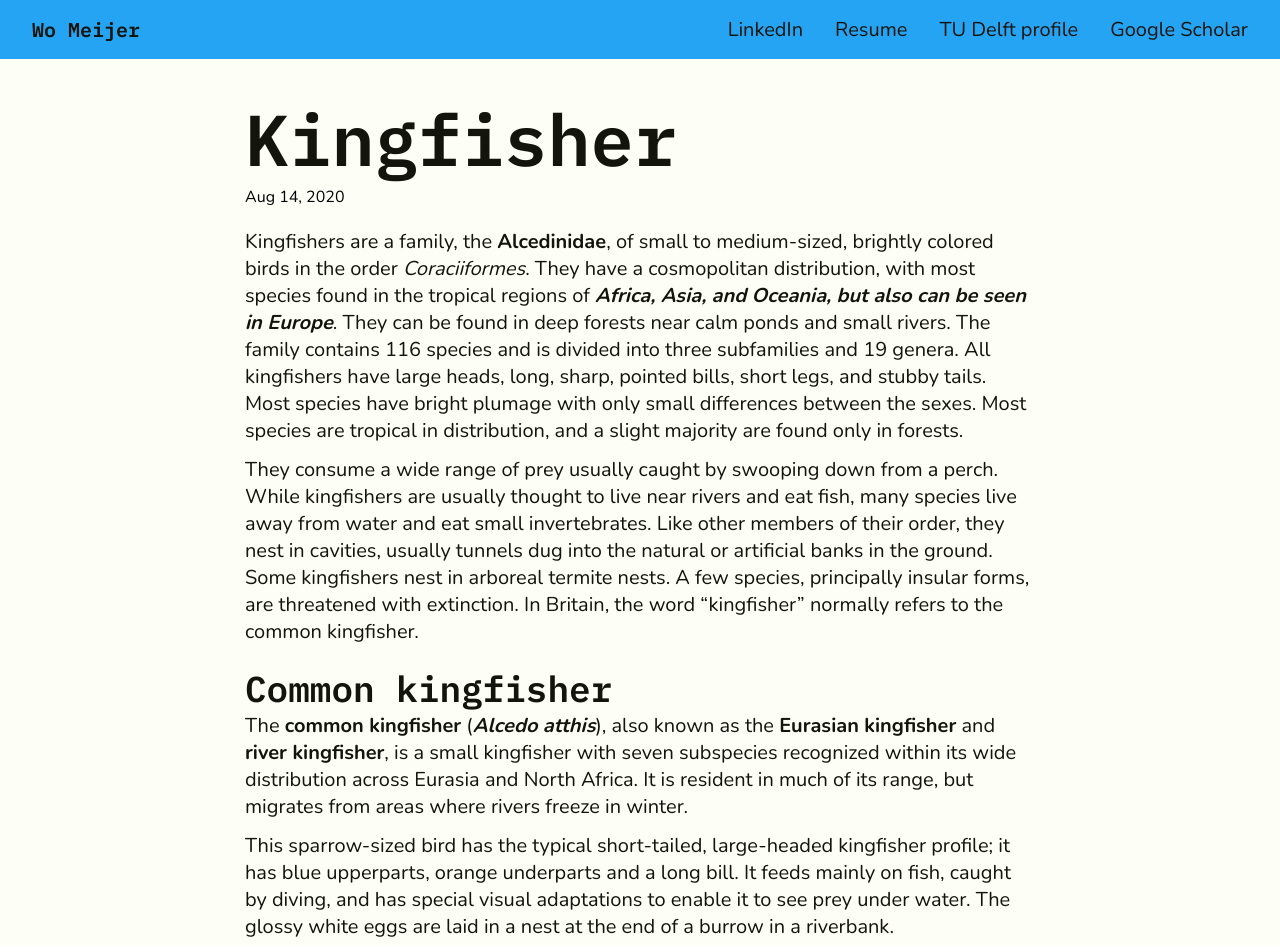
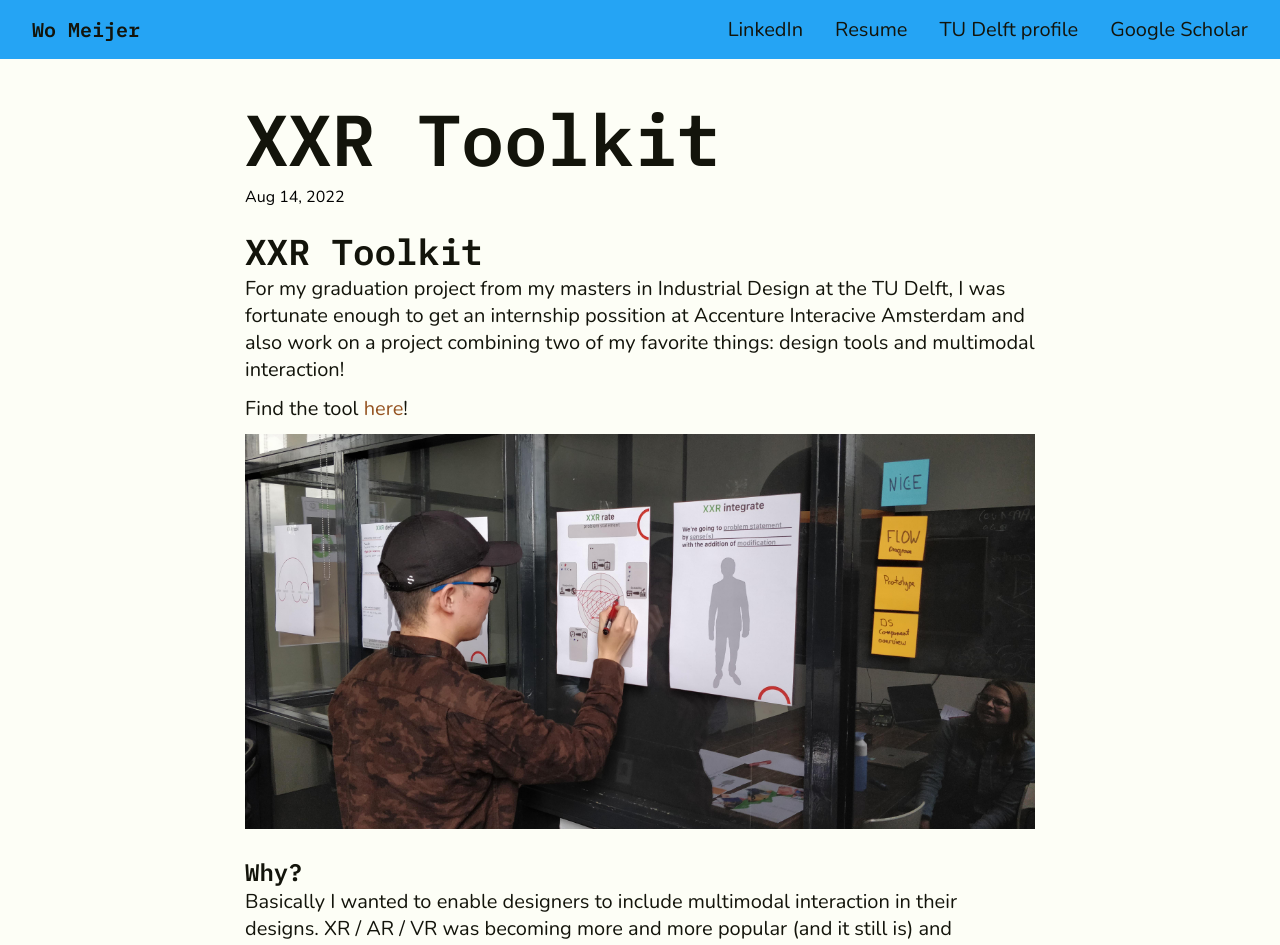
Before and after one commit to womei/womeijerdotcom, a Jekyll site: the page built from _posts/2023-03-07-kingfisher.md, in a window 1280 px wide and 1400 px high. Shown: the top 945 px of the window. Built offline with Jekyll 4.4.1, drawn with Linux system fonts in a browser that asks for light colours; some of the changed text lies outside the part shown.

Commit message:
added XXR toolkit page

```diff
--- a/_posts/2023-03-07-kingfisher.md
+++ b/_posts/2023-03-07-kingfisher.md
@@ -1,48 +1,40 @@
 ---
 layout: post
-title: "Kingfisher"
-date: 2020-08-14 14:37:43 +0300
+title: "XXR Toolkit"
+date: 2022-08-14 14:37:43 +0300
 categories: highlight
-image: kingfisher.jpg
+image: graduation_cover.jpg
 ---
 
-Kingfishers are a family, the **Alcedinidae**, of small to medium-sized, brightly colored birds in the order *Coraciiformes*. They have a cosmopolitan distribution, with most species found in the tropical regions of ***Africa, Asia, and Oceania, but also can be seen in Europe***. They can be found in deep forests near calm ponds and small rivers. The family contains 116 species and is divided into three subfamilies and 19 genera. All kingfishers have large heads, long, sharp, pointed bills, short legs, and stubby tails. Most species have bright plumage with only small differences between the sexes. Most species are tropical in distribution, and a slight majority are found only in forests.
+## XXR Toolkit
 
-They consume a wide range of prey usually caught by swooping down from a perch. While kingfishers are usually thought to live near rivers and eat fish, many species live away from water and eat small invertebrates.
-Like other members of their order, they nest in cavities, usually tunnels dug into the natural or artificial banks in the ground. Some kingfishers nest in arboreal termite nests. A few species, principally insular forms, are threatened with extinction. In Britain, the word "kingfisher" normally refers to the common kingfisher.
+For my graduation project from my masters in Industrial Design at the TU Delft, I was fortunate enough to get an internship possition at Accenture Interacive Amsterdam and also work on a project combining two of my favorite things: design tools and multimodal interaction!
 
-## Common kingfisher
+Find the tool [here](https://github.com/womei/XXRTool)!
 
-The **common kingfisher** (***Alcedo atthis***), also known as the **Eurasian kingfisher** and **river kingfisher**, is a small kingfisher with seven subspecies recognized within its wide distribution across Eurasia and North Africa. It is resident in much of its range, but migrates from areas where rivers freeze in winter.
+![XXRtool]({{ site.baseurl }}/assets/images/graduation_use_tool.JPG)
 
-This sparrow-sized bird has the typical short-tailed, large-headed kingfisher profile; it has blue upperparts, orange underparts and a long bill. It feeds mainly on fish, caught by diving, and has special visual adaptations to enable it to see prey under water. The glossy white eggs are laid in a nest at the end of a burrow in a riverbank.
+### Why?
 
-### Taxonomy
+Basically I wanted to enable designers to include multimodal interaction in their designs. XR / AR / VR was becoming more and more popular (and it still is) and frustratingly, the only senses that designers of these interactions target are sight and sound (and a tiny bit of haptics). I wanted to enable designers to consider the possibilities of other senses, such as smell, taste, and touch, in their designs.
 
-The common kingfisher was first described by Carl Linnaeus in the 10th edition of his Systema Naturae in 1758 as Gracula atthis.[^2][^3][^4] The modern binomial name derives from the Latin alcedo, 'kingfisher' (from Greek ἀλκυών, halcyon), and Atthis, a beautiful young woman of Lesbos, and favourite of Sappho.[^5]
+### What did I actually make?
 
-The genus Alcedo comprises seven small kingfishers that all eat fish as part of their diet. The common kingfisher's closest relative is the cerulean kingfisher that has white underparts and is found in parts of Indonesia.[^6][^7]
+You can read my [graduation report](https://github.com/womei/Graduation), but in summary:
 
-![Kingfisher]({{ site.baseurl }}/assets/images/kingfisher.jpg)
+![XXRtool]({{ site.baseurl }}/assets/images/graduation_tool.JPG)
 
-### Description
-This species has the typical short-tailed, dumpy-bodied, large-headed, and long-billed kingfisher shape. The adult male of the western European subspecies, A. a. ispida has green-blue upperparts with pale azure-blue back and rump, a rufous patch by the bill base, and a rufous ear-patch. It has a green-blue neck stripe, white neck blaze and throat, rufous underparts, and a black bill with some red at the base. The legs and feet are bright red.[7] It is about `16 cm (6+1⁄2 in)` long with a wingspan of `25 cm (10 in)`,[7] and weighs `34–46 g (1+3⁄16–1+5⁄8 oz)`.[8] The female is identical in appearance to the male except that her lower mandible is orange-red with a black tip. The juvenile is similar to the adult, but with duller and greener upperparts and paler underparts. Its bill is black, and the legs are also initially black.[7] Feathers are moulted gradually between July and November with the main flight feathers taking 90–100 days to moult and regrow. Some that moult late may suspend their moult during cold winter weather.[citation needed]
+The [XXR Toolkit](https://github.com/womei/XXRTool) is a combination of a set of design cards (that feature the different senses and their possibilities) and a workshop that guides designers on how to consider the properties of their interactions. The cards are meant to be used as a brainstorming tool, to help designers think of new ideas.
 
-### Geographical variation
-There are seven subspecies differing in the hue of the upperparts and the intensity of the rufous colour of the underparts; size varies across the subspecies by up to 10%. The races resident south of the Wallace Line have the bluest upperparts and partly blue ear-patches.
+### What came out of it?
 
-- *A. a. ispida* Linnaeus, 1758. Breeds from Ireland, Spain and southern Norway to Romania and western Russia and winters south to Iraq and southern Portugal.
-- *A. a. atthis*. Breeds from northwestern Africa and southern Italy east to Afghanistan, Kashmir region, northern Xinjiang, and Siberia; it is a winter visitor south to Israel,[10] northeastern Sudan, Yemen, Oman and Pakistan. Compared to A. a. ispida, it has a greener crown, paler underparts and is slightly larger.
+Unfortunately I was not able to change the world with my tool, but I am very proud of it:
 
-### Footnotes
-[^2]: Linnaeus, C (1758). [Systema naturae per regna tria naturae, secundum classes, ordines, genera, species, cum characteribus, differentiis, synonymis, locis. Tomus I. Editio decima, reformata](https://www.biodiversitylibrary.org/page/727014#page/127/mode/1up) (in Latin). Vol. 1. Holmiae. (Laurentii Salvii). p. 109.
+- I created a [tool](https://github.com/womei/XXRTool) that is used by Accenture Interactive Amsterdam to help their designers think of new ideas.
+- I validated the tool with two design sessions and created and validated the resulting prototype.
+- I learned a lot about how to create design tools and how to work at a design agency.
+- I graduated with a 9/10 (my supervisor says we save 10 for the future generation...).
 
-[^3]: Note: What is now the subspecies A. a. ispida is described on p. 115 as Alcedo ispida.
+### The Future of the XXR Toolkit
 
-[^4]: Peters, James Lee, ed. (1945). Check-list of Birds of the World. Vol. 5. Cambridge, Massachusetts: Harvard University Press. p. 171.
-
-[^5]: "Kingfisher Alcedo atthis (Linnaeus, 1758)". Bird facts. British Trust for Ornithology. Retrieved 21 August 2008.
-
-[^6]: Moyle, R.G.; Fuchs, J.; Pasquet, E.; Marks, B.D. (2007). "Feeding behavior, toe count, and the phylogenetic relationships among alcedinine kingfishers (Alcedininae)". Journal of Avian Biology. 38 (3): 317–326. doi:10.1111/J.2007.0908-8857.03921.x.
-
-[^7]: Fry, C. Hilary; Fry, Kathie; Harris, Alan (1999). Kingfishers, Bee-eaters and Rollers. London: Christopher Helm. pp. 219–221. ISBN 978-0-7136-5206-2.
+I am still involved with creating design tools and multimodal interactions in my PhD. However refreshing and expanding the XXR toolkit will need to come some other day....
```
Also changed, not shown: _includes/youtube.html (added, +23 -0 lines), _posts/2023-03-05-highlight2.md (+13 -5 lines), _posts/2023-03-05-highlight3.md (+2 -2 lines), assets/images/graduation_use_tool.jpg (added), 3 other files.
